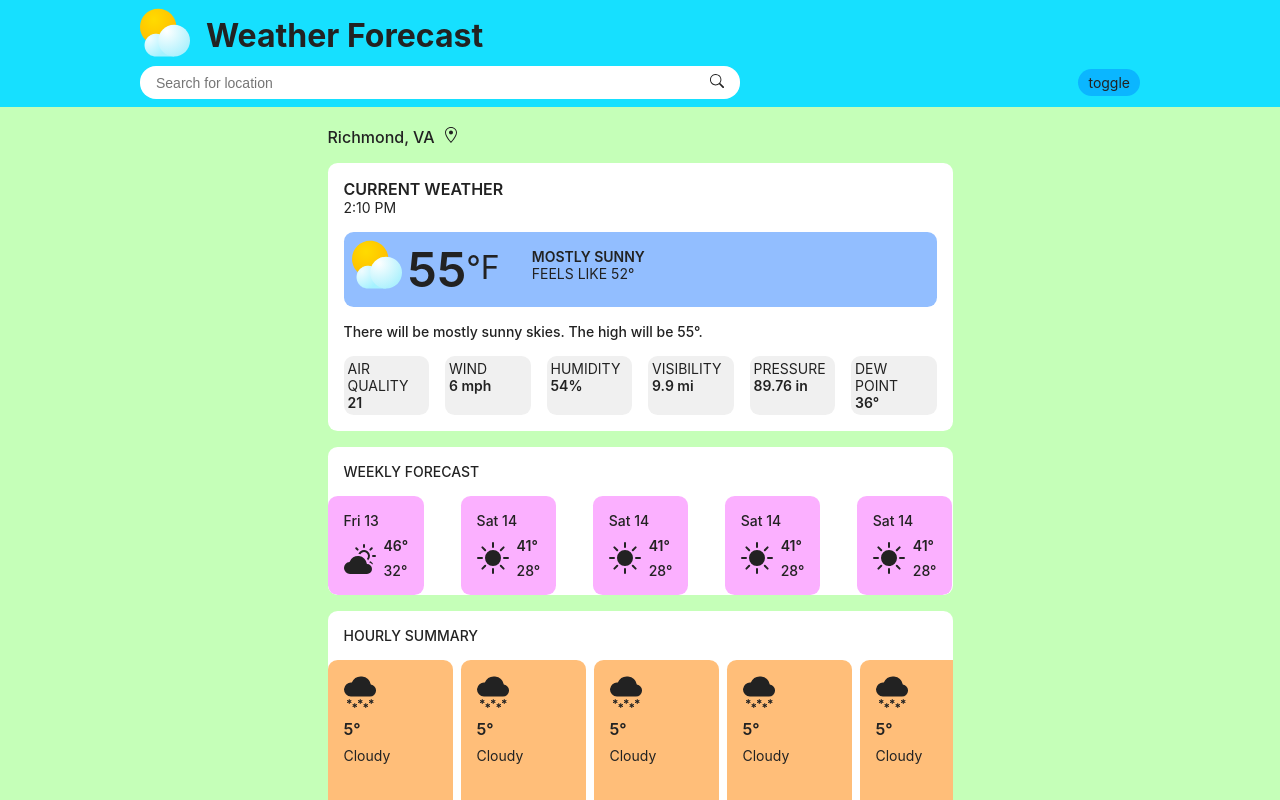
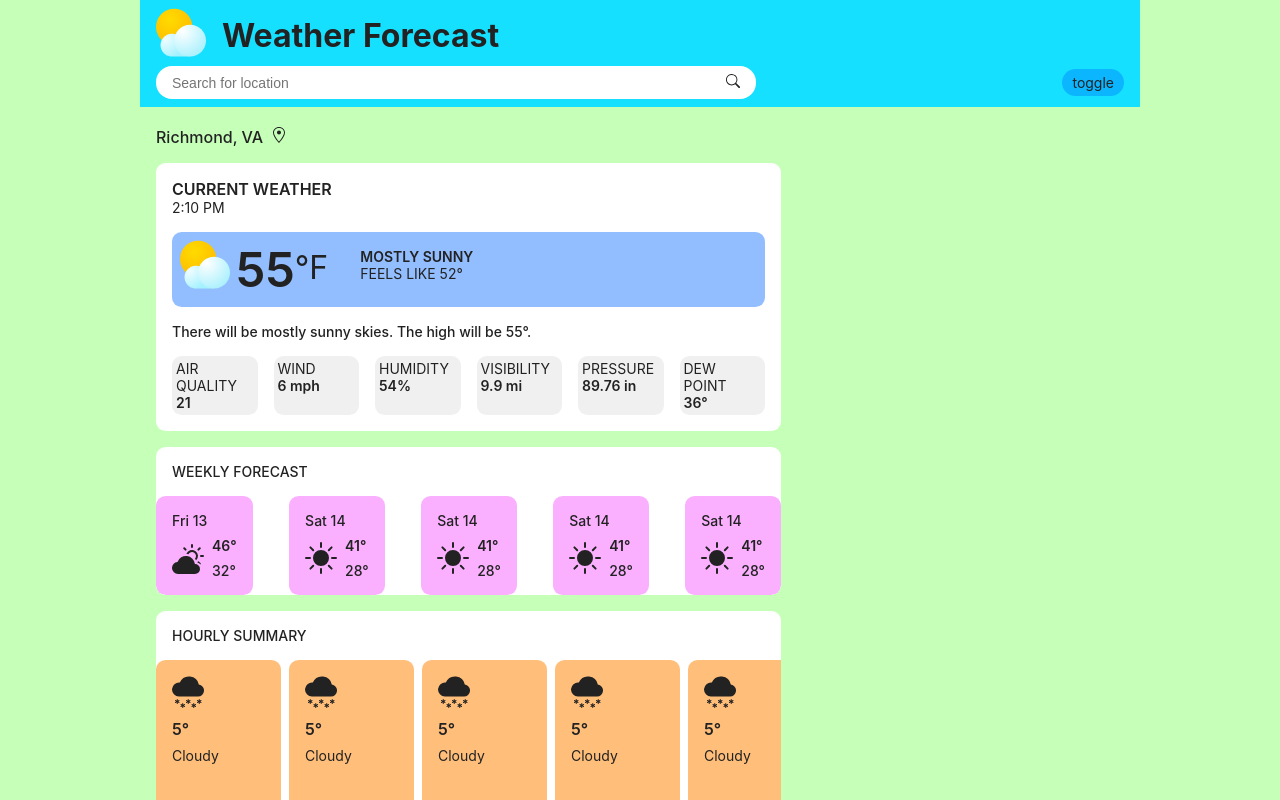
Before and after one commit to salvantjeff/weather-forecast, a React (Create React App) app in the folder weather-forecast-app/: page / in a window 1280 px wide. Shown: the top 800 px of the page. Built offline with nearby package versions, Linux system fonts and the light colour scheme.

Commit message:
Center content

```diff
--- a/weather-forecast-app/src/components/App/App.css
+++ b/weather-forecast-app/src/components/App/App.css
@@ -8,3 +8,8 @@ body {
     color: #222;
     background-color: rgb(197, 255, 184);
 }
+
+.content-wrapper {
+    max-width: 1000px;
+    margin: auto;
+}
--- a/weather-forecast-app/src/components/Header/Header.css
+++ b/weather-forecast-app/src/components/Header/Header.css
@@ -1,11 +1,6 @@
 .header {
     background-color: rgb(22, 224, 255);
     padding: .5rem 1rem;
-}
-
-.header-wrapper {
-    max-width: 1000px;
-    margin: auto;
 }
 
 .header-top {
--- a/weather-forecast-app/src/components/Header/Header.js
+++ b/weather-forecast-app/src/components/Header/Header.js
@@ -5,7 +5,6 @@ import { BsSearch } from 'react-icons/bs';
 function Header() {
     return (
         <header className="header">
-            <div className='header-wrapper'>
             <div className="header-top">
                 <div className="header-icon">
                     <CloudSVG />
@@ -25,7 +24,6 @@ function Header() {
                 </form>
                 <div className="toggle-temp-button">toggle</div>
             </div>
-            </div>
         </header>
     );
 };
--- a/weather-forecast-app/src/components/Main/Main.css
+++ b/weather-forecast-app/src/components/Main/Main.css
@@ -1,8 +1,6 @@
 .main-section {
     background-color: rgb(197, 255, 184);
     padding: .25rem 1rem 2rem;
-    width: max-content;
-    margin: auto;
 }
 
 .location-content {
```
